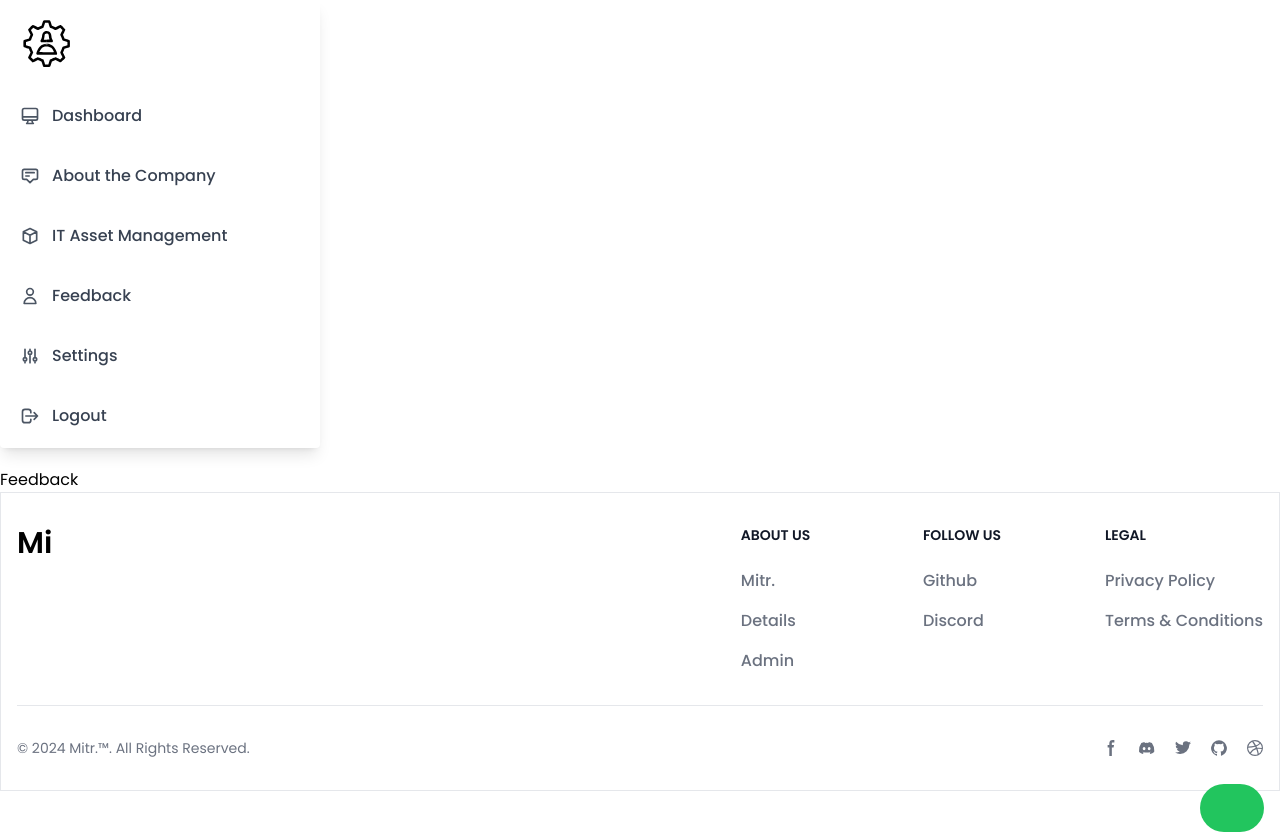
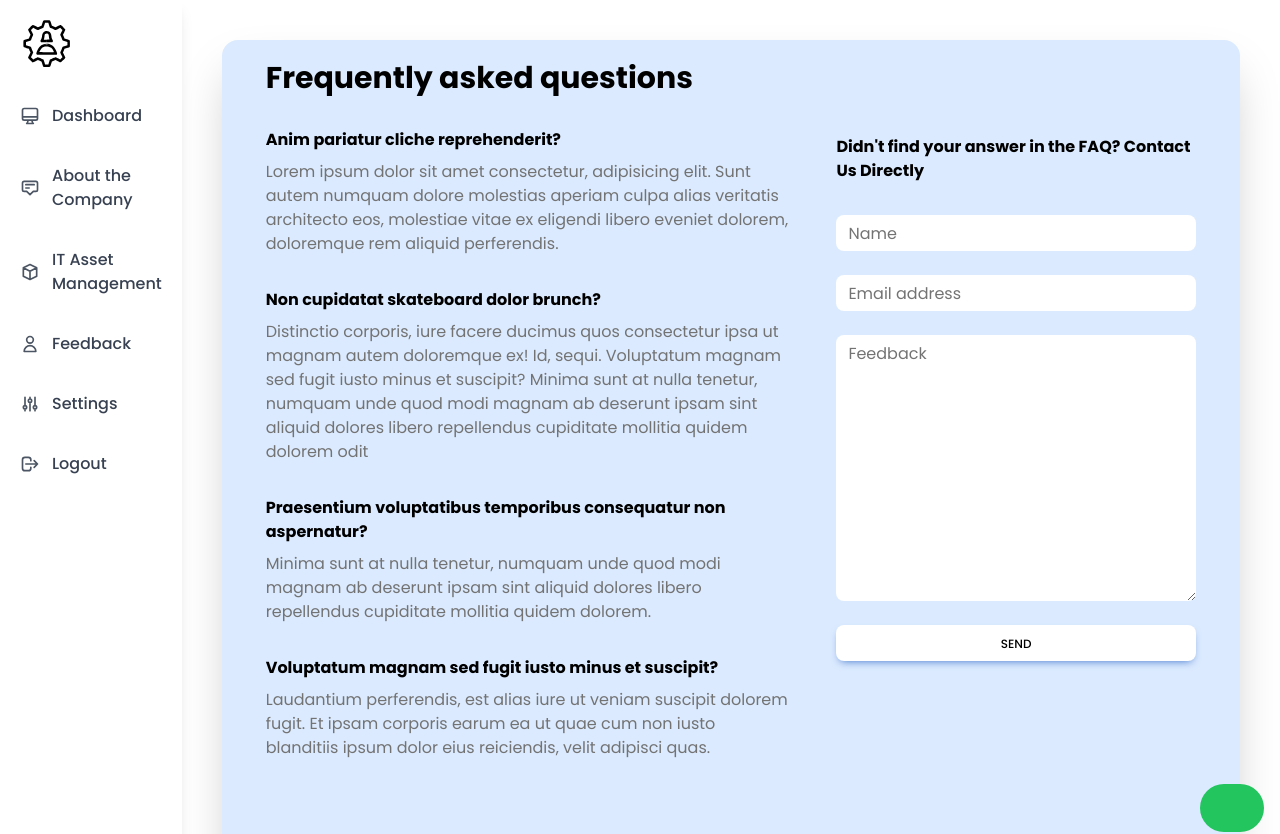
Before and after one commit to piyushbaibhav/Mitr, a React (Vite) app: page /feedback in a window 1280 px wide. Shown: the top 834 px of the page. Built offline with nearby package versions, Linux system fonts and the light colour scheme.

Commit message:
Feedback and Styles

```diff
--- a/src/pages/About.jsx
+++ b/src/pages/About.jsx
@@ -8,8 +8,8 @@ export default function About() {
     <div className="flex">
         <Hamburger/>
     <div className="flex m-5">
-      <div className="bg-white shadow-2xl rounded-2xl ">
-        <section class="bg-white dark:bg-gray-900">
+      <div className="bg-blue-100 shadow-2xl rounded-2xl ">
+        <section class="bg-blue-100 rounded-2xl dark:bg-gray-900">
   <div class="py-8 px-4 mx-auto max-w-screen-xl lg: lg:px-6 ">
       <div class="mx-auto max-w-screen-sm text-center mb-8 lg:mb-16">
           <h2 class="mb-4 text-4xl tracking-tight font-extrabold text-gray-900 dark:text-white">Our Team</h2>
--- a/src/pages/Feedback.jsx
+++ b/src/pages/Feedback.jsx
@@ -4,8 +4,85 @@ import Hamburger from '../components/Hamburger'
 
 export default function Feedback() {
     return (
-    <>
-    <Hamburger/><div className="">Feedback</div>
+    <> <div className='flex'>
+    <Hamburger/>
+    <div className="bg-blue-100 shadow-2xl rounded-2xl m-10 p-5">
+  <section className="mb-32">
+    <div className="flex flex-wrap">
+      <div className="mb-12 w-full shrink-0 grow-0 basis-auto md:mb-0 md:w-7/12 md:px-3 lg:px-6">
+        <h2 className="mb-8 text-3xl font-bold">Frequently asked questions</h2>
+        <p className="mb-2 font-bold">Anim pariatur cliche reprehenderit?</p>
+        <p className="mb-8 text-neutral-500 dark:text-neutral-300">
+          Lorem ipsum dolor sit amet consectetur, adipisicing elit. Sunt
+          autem numquam dolore molestias aperiam culpa alias veritatis
+          architecto eos, molestiae vitae ex eligendi libero eveniet
+          dolorem, doloremque rem aliquid perferendis.
+        </p>
+        <p className="mb-2 font-bold">Non cupidatat skateboard dolor brunch?</p>
+        <p className="mb-8 text-neutral-500 dark:text-neutral-300">
+          Distinctio corporis, iure facere ducimus quos consectetur ipsa ut
+          magnam autem doloremque ex! Id, sequi. Voluptatum magnam sed fugit
+          iusto minus et suscipit? Minima sunt at nulla tenetur, numquam
+          unde quod modi magnam ab deserunt ipsam sint aliquid dolores
+          libero repellendus cupiditate mollitia quidem dolorem odit
+        </p>
+        <p className="mb-2 font-bold">
+          Praesentium voluptatibus temporibus consequatur non aspernatur?
+        </p>
+        <p className="mb-8 text-neutral-500 dark:text-neutral-300">
+          Minima sunt at nulla tenetur, numquam unde quod modi magnam ab
+          deserunt ipsam sint aliquid dolores libero repellendus cupiditate
+          mollitia quidem dolorem.
+        </p>
+
+        <p className="mb-2 font-bold">
+          Voluptatum magnam sed fugit iusto minus et suscipit?
+        </p>
+        <p className="text-neutral-500 dark:text-neutral-300">
+          Laudantium perferendis, est alias iure ut veniam suscipit dolorem
+          fugit. Et ipsam corporis earum ea ut quae cum non iusto blanditiis
+          ipsum dolor eius reiciendis, velit adipisci quas.
+        </p>
+      </div>
+      <div className=" my-auto md:w-5/12 bg-transparent md:px-3 lg:px-6">
+        <p className="mb-8 font-bold">
+          Didn't find your answer in the FAQ? Contact Us Directly
+        </p>
+        <form>
+          <div className="relative bg-white rounded-lg mb-6" data-te-input-wrapper-init>
+            <input type="text"
+              className="peer block min-h-[auto] w-full rounded border-0 bg-transparent py-[0.32rem] px-3 leading-[1.6] outline-none transition-all duration-200 ease-linear focus:placeholder:opacity-100 peer-focus:text-primary data-[te-input-state-active]:placeholder:opacity-100 motion-reduce:transition-none dark:text-neutral-200 dark:placeholder:text-neutral-200 dark:peer-focus:text-primary [&:not([data-te-input-placeholder-active])]:placeholder:opacity-0"
+              id="exampleInput90" placeholder="Name" />
+            <label
+              className="pointer-events-none absolute top-0 left-3 mb-0 max-w-[90%] origin-[0_0] truncate pt-[0.37rem] leading-[1.6] text-neutral-500 transition-all duration-200 ease-out peer-focus:-translate-y-[0.9rem] peer-focus:scale-[0.8] peer-focus:text-primary peer-data-[te-input-state-active]:-translate-y-[0.9rem] peer-data-[te-input-state-active]:scale-[0.8] motion-reduce:transition-none dark:text-neutral-200 dark:peer-focus:text-primary"
+              for="exampleInput90">Name
+            </label>
+          </div>
+          <div className="relative bg-white rounded-lg mb-6" data-te-input-wrapper-init>
+            <input type="email"
+              className="peer block min-h-[auto] w-full rounded border-0 bg-transparent py-[0.32rem] px-3 leading-[1.6] outline-none transition-all duration-200 ease-linear focus:placeholder:opacity-100 peer-focus:text-primary data-[te-input-state-active]:placeholder:opacity-100 motion-reduce:transition-none dark:text-neutral-200 dark:placeholder:text-neutral-200 dark:peer-focus:text-primary [&:not([data-te-input-placeholder-active])]:placeholder:opacity-0"
+              id="exampleInput91" placeholder="Email address" />
+            <label
+              className="pointer-events-none absolute top-0 left-3 mb-0 max-w-[90%] origin-[0_0] truncate pt-[0.37rem] leading-[1.6] text-neutral-500 transition-all duration-200 ease-out peer-focus:-translate-y-[0.9rem] peer-focus:scale-[0.8] peer-focus:text-primary peer-data-[te-input-state-active]:-translate-y-[0.9rem] peer-data-[te-input-state-active]:scale-[0.8] motion-reduce:transition-none dark:text-neutral-200 dark:peer-focus:text-primary"
+              for="exampleInput91">Email address
+            </label>
+          </div>
+          <div className="relative  bg-white rounded-lg mb-6" data-te-input-wrapper-init>
+            <textarea
+              className="peer block min-h-[auto] w-full rounded border-0 bg-transparent py-[0.32rem] px-3 leading-[1.6] outline-none transition-all duration-200 ease-linear focus:placeholder:opacity-100 data-[te-input-state-active]:placeholder:opacity-100 motion-reduce:transition-none dark:text-neutral-200 dark:placeholder:text-neutral-200 [&:not([data-te-input-placeholder-active])]:placeholder:opacity-0"
+              id="exampleFormControlTextarea1" rows="10" placeholder="Your message"></textarea>
+            <label for="exampleFormControlTextarea1"
+              className="pointer-events-none absolute top-0 left-3 mb-0 max-w-[90%] origin-[0_0] truncate pt-[0.37rem] leading-[1.6] text-neutral-500 transition-all duration-200 ease-out peer-focus:-translate-y-[0.9rem] peer-focus:scale-[0.8] peer-focus:text-primary peer-data-[te-input-state-active]:-translate-y-[0.9rem] peer-data-[te-input-state-active]:scale-[0.8] motion-reduce:transition-none dark:text-neutral-200 dark:peer-focus:text-primary">Feedback</label>
+          </div>
+          <button type="button" data-te-ripple-init data-te-ripple-color="light"
+            className="mb-6  bg-white rounded-lg inline-block w-full  bg-primary px-6 pt-2.5 pb-2 text-xs font-medium uppercase leading-normal shadow-[0_4px_9px_-4px_#3b71ca] transition duration-150 ease-in-out hover:bg-primary-600 hover:shadow-[0_8px_9px_-4px_rgba(59,113,202,0.3),0_4px_18px_0_rgba(59,113,202,0.2)] focus:bg-primary-600 focus:shadow-[0_8px_9px_-4px_rgba(59,113,202,0.3),0_4px_18px_0_rgba(59,113,202,0.2)] focus:outline-none focus:ring-0 active:bg-primary-700 active:shadow-[0_8px_9px_-4px_rgba(59,113,202,0.3),0_4px_18px_0_rgba(59,113,202,0.2)] dark:shadow-[0_4px_9px_-4px_rgba(59,113,202,0.5)] dark:hover:shadow-[0_8px_9px_-4px_rgba(59,113,202,0.2),0_4px_18px_0_rgba(59,113,202,0.1)] dark:focus:shadow-[0_8px_9px_-4px_rgba(59,113,202,0.2),0_4px_18px_0_rgba(59,113,202,0.1)] dark:active:shadow-[0_8px_9px_-4px_rgba(59,113,202,0.2),0_4px_18px_0_rgba(59,113,202,0.1)]">
+            Send
+          </button>
+        </form>
+      </div>
+    </div>
+  </section>
+</div> </div>
     </>
     )
 }
```
